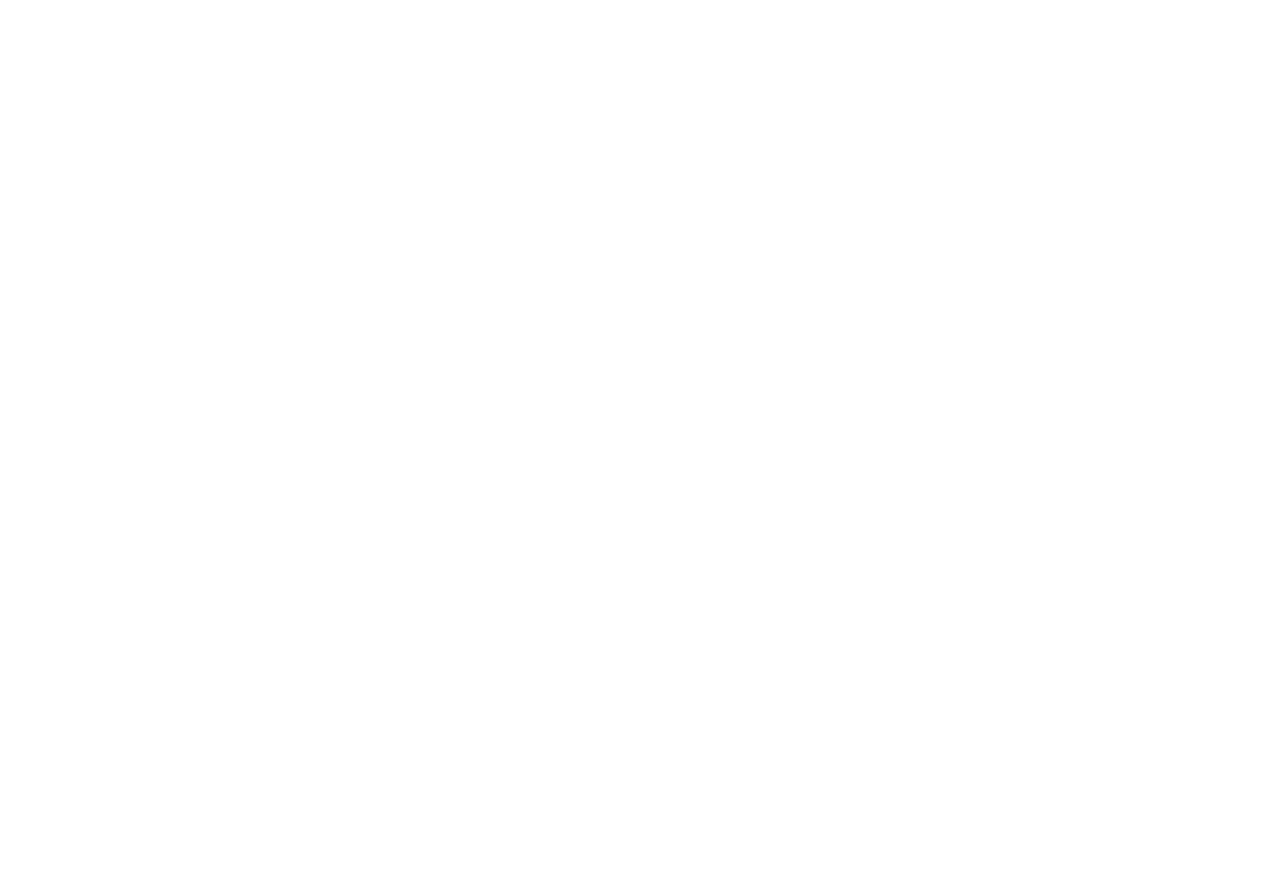
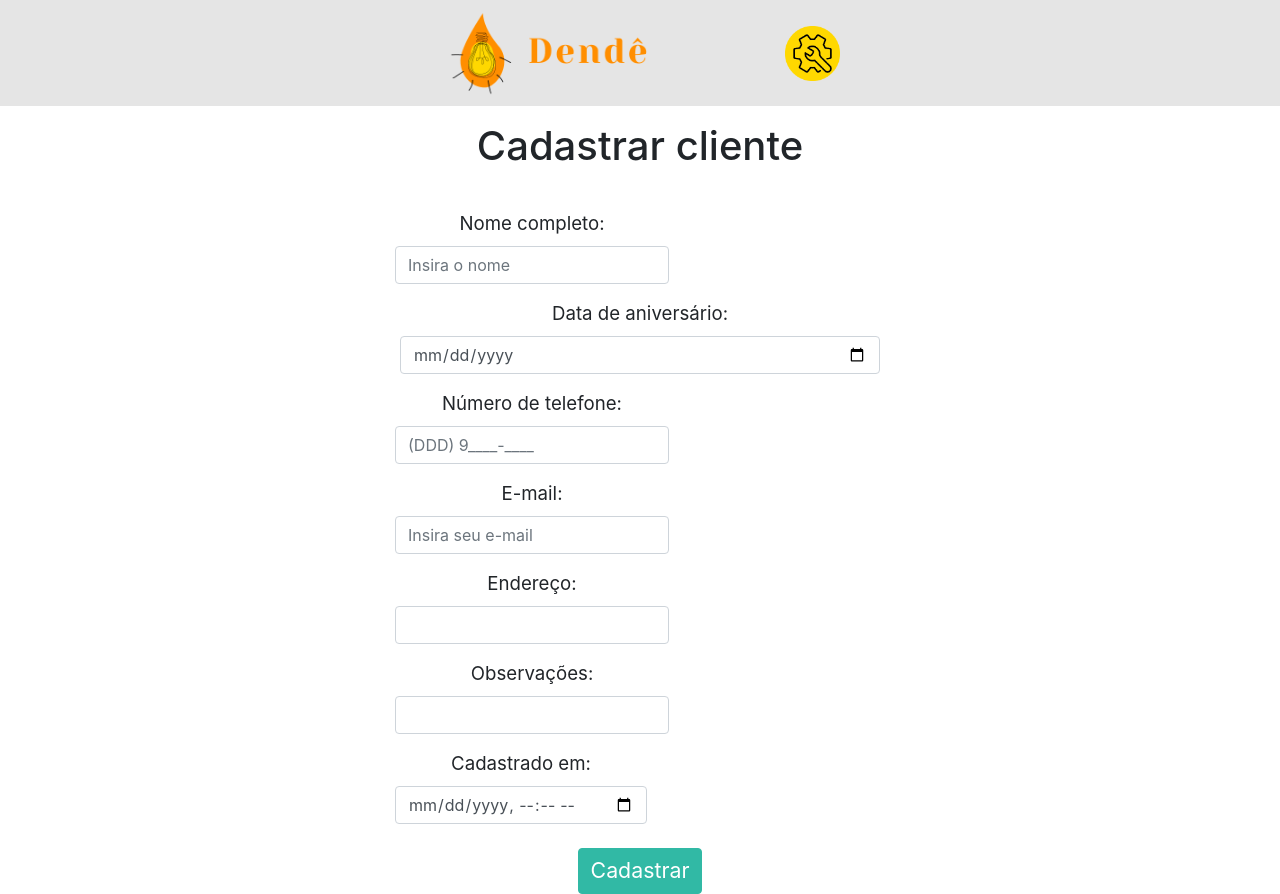
Before and after one commit to renatanovais/dende, a React (Create React App) app in the folder dende-megahack/: page /add-client in a window 1280 px wide. Before the commit the page ends 800 px from the top, so only its background shows below. Built offline with nearby package versions, Linux system fonts and the light colour scheme.

Commit message:
clients page + new client + few css adjustments

```diff
--- a/dende-megahack/src/App.css
+++ b/dende-megahack/src/App.css
@@ -20,6 +20,10 @@
   margin: 0 auto;
   text-align: center;
   font-size: 14pt;
+}
+
+h1, h2 {
+  padding-top: 2vh;
 }
 
 .App-logo {
@@ -57,16 +61,16 @@
   background-color: var(--verde-dende);
   border-color: var(--verde-dende);
   font-size: 16pt;
-  height: 2.5em;
-  width: 5em;
 }
 
 .button-verde:hover {
   background-color: var(--laranja-dende);
   border-color: var(--laranja-dende);
   margin-bottom: 2em;
-  height: 2.5em;
-  width: 5em;
+}
+
+.form-container {
+  margin: 5vh 50vh 1vh;
 }
 
 .login-container {
--- a/dende-megahack/src/App.js
+++ b/dende-megahack/src/App.js
@@ -6,6 +6,7 @@
 import Calendar from './pages/Calendar';
 import Clients from './pages/Clients';
 import Products from './pages/Products';
+import NewClient from './pages/NewClient';
 
 function App() {
   return (
@@ -15,6 +16,7 @@
         <Route exact path="/encomendas" component={Calendar} />
         <Route exact path="/clientes" component={Clients} />
         <Route exact path="/fichas-tecnicas" component={Products} />
+        <Route exact path="/add-client" component={NewClient} />
         <Route exact path="/" component={Login} />
       </Switch>
     </BrowserRouter>
--- a/dende-megahack/src/pages/Clients.js
+++ b/dende-megahack/src/pages/Clients.js
@@ -1,5 +1,7 @@
 import React from 'react';
+import { Link } from 'react-router-dom';
 // import { connect } from 'react-redux';
+import Header from '../components/Header';
 
 // se os dados viessem de uma API própria
 // teria um useEffect(() => getClientsFromAPI, [])
@@ -8,12 +10,14 @@
 //  const { clients } = props;
   return (
     <div>
+      <Header />
       <h1>Lista de Clientes</h1>
 {/*       <div>
         {clients.map((client) => (
           <ClientCard key={client.name} />
         ))}
       </div> */}
+      <h2><Link to="/add-client">Cadastrar novo cliente</Link></h2>
     </div>
   )
 };
--- a/dende-megahack/src/pages/NewClient.js
+++ b/dende-megahack/src/pages/NewClient.js
@@ -10,7 +10,7 @@
     <div>
       <Header />
       <h1>Cadastrar cliente</h1>
-      <Form>
+      <Form className="form-container">
         <Form.Row>
           <Form.Group>
             <Form.Label>Nome completo:</Form.Label>
```
